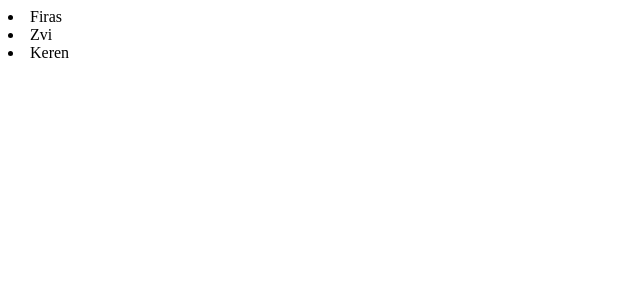
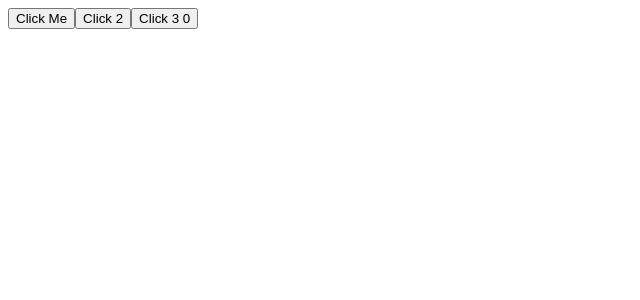
Before and after one commit to ZviArono/HuckerU-react-redux, a React (Create React App) app in the folder react-apps/: page / in a window 1280 px wide. Shown: the top 300 px of the page, without its empty margins (0-640 px from the left). Built offline with nearby package versions, Linux system fonts and the light colour scheme.

Commit message:
onClock Examples

```diff
--- a/react-apps/src/applications/01_loops/App.jsx
+++ b/react-apps/src/applications/01_loops/App.jsx
@@ -1,27 +1,27 @@
 function List1() {
-  const names = [<li>Lial</li>,<li>Ami</li>,<li>Rivka</li>]
-  return (
-<ul>{names}</ul>
-);
-
+  const names = [<li>Lial</li>, <li>Ami</li>, <li>Rivka</li>];
+  return <ul>{names}</ul>;
 }
 
 function List2() {
-  const names = ['Firas', 'Zvi', 'Keren'];
+  const names = ["Firas", "Zvi", "Keren"];
 
   return (
     <div>
       {names.map((name) => (
-      <li key={name}>{name}</li>
+        <li key={name}>{name}</li>
       ))}
-
     </div>
   );
 }
 
 function App() {
-
-  return <List2/>
+  return (
+    <div>
+      <List1 />
+      <List2 />
+    </div>
+  );
 }
 
 export default App;
--- /dev/null
+++ b/react-apps/src/applications/02_onClick/App.jsx
@@ -0,0 +1,37 @@
+function Click1() {
+  return (
+    <button
+      onClick={() => {
+        console.log("clicked");
+      }}
+    >
+      Click Me
+    </button>
+  );
+}
+function Click2() {
+  function clickMe() {
+    console.log("Click 2");
+  }
+  return <button onClick={clickMe}>Click 2</button>;
+}
+function Click3() {
+  let counter = 0;
+  function clickMe() {
+    counter++;
+    console.log("Click 3", counter);
+  }
+  return <button onClick={clickMe}>Click 3 {counter}</button>;
+}
+
+function App() {
+  return (
+    <div>
+      <Click1 />
+      <Click2 />
+      <Click3 />
+    </div>
+  );
+}
+
+export default App;
--- a/react-apps/src/index.js
+++ b/react-apps/src/index.js
@@ -1,6 +1,6 @@
 import React from "react";
 import ReactDOM from "react-dom/client";
-import App from "./applications/01_loops/App";
+import App from "./applications/02_onClick/App";
 import reportWebVitals from "./reportWebVitals";
 
 const root = ReactDOM.createRoot(document.getElementById("root"));
```
